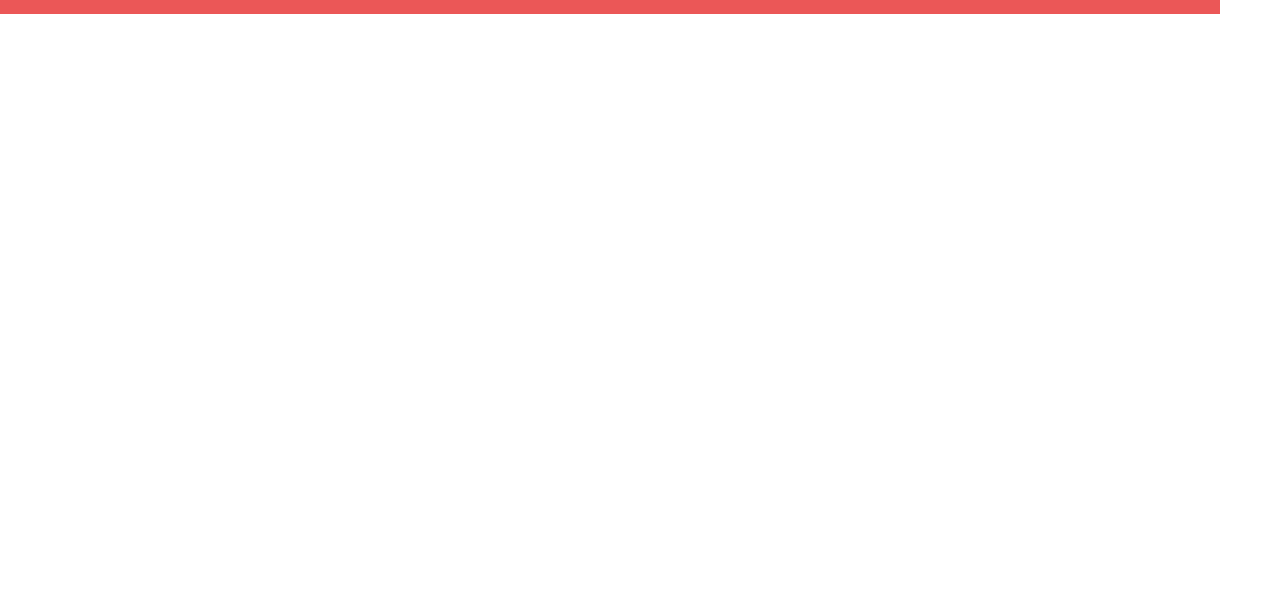
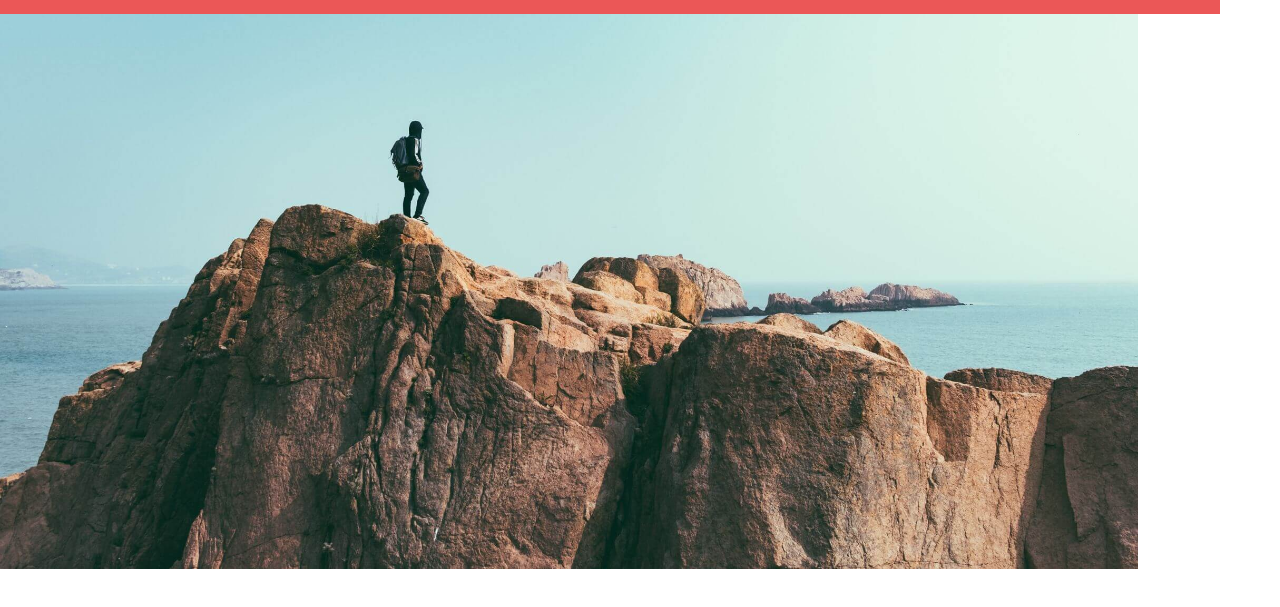
Before and after one commit to sauliusss/biznus_template, a website: page index.html in a window 1280 px wide. Shown: the part 131-738 px from the top of the page. Drawn offline with Linux system fonts and the light colour scheme.

Commit message:
add hero section img

```diff
--- a/css/base/base.css
+++ b/css/base/base.css
@@ -13,3 +13,21 @@ body * {
 body {
   font-family: "Sen", sans-serif;
 }
+
+main {
+  display: inline-block;
+  width: 100%;
+}
+
+main img {
+  height: 40em;
+  max-width: 90em;
+}
+
+main .bg-main > .row {
+  margin: 0;
+}
+
+main .bg-main > .row .col-12 {
+  margin: 0;
+}
--- a/index.html
+++ b/index.html
@@ -33,7 +33,16 @@
         </div>
       </div>
     </header>
-
+    <main>
+      <!-- hero start -->
+      <section class="container bg-main">
+        <div class="row">
+          <div class="col-12">
+            <img src="./img/hero section img.jpg" alt="img" />
+          </div>
+        </div>
+      </section>
+    </main>
     <script src="./js/pages/home.js" defer></script>
   </body>
 </html>
```
